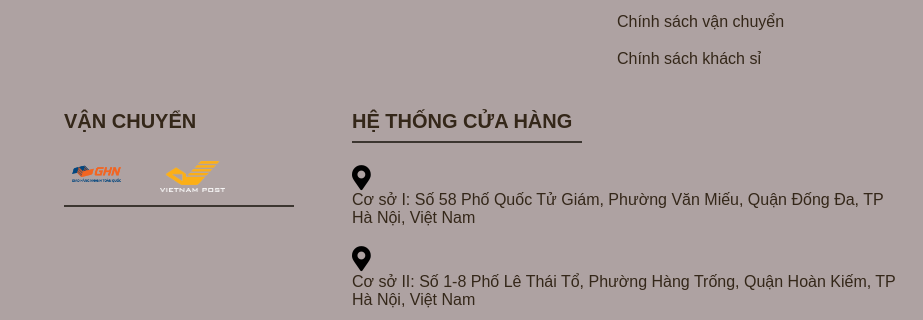
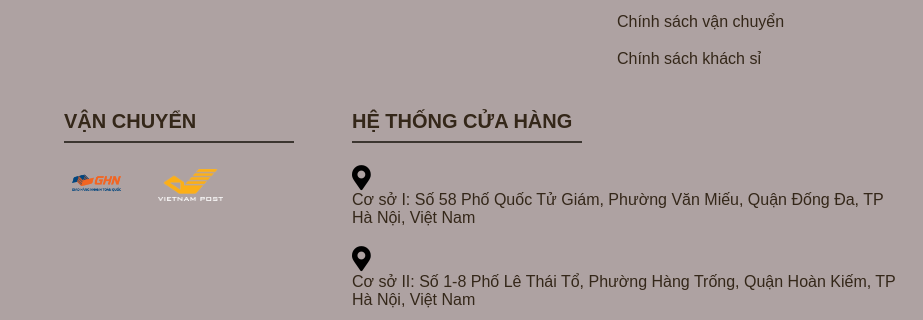
Before and after one commit to TuNguyen1104/Baitaplon_webv2, a plain HTML site: page index.html in a window 1280 px wide. Shown: the part 2917-3237 px from the top of the page, 0-923 px from the left. Drawn offline with nearby package versions, Linux system fonts and the light colour scheme.

Commit message:
Update index.html

```diff
--- a/index.html
+++ b/index.html
@@ -1355,7 +1355,7 @@
         <div class="row">
                 <div class="box">
                 <div class="col-6">
-                    <h1><p class="VN">VẬN CHUYỂN</p><p class="EN">SHIPPING</p><br>
+                    <h1><p class="VN">VẬN CHUYỂN</p><p class="EN">SHIPPING</p></h1><br>
                         <img src="/image/ghn.png" style="width: 90px;">
                         <img src="/image/vnpost.png" style="width: 90px;">
                 </div>
```
